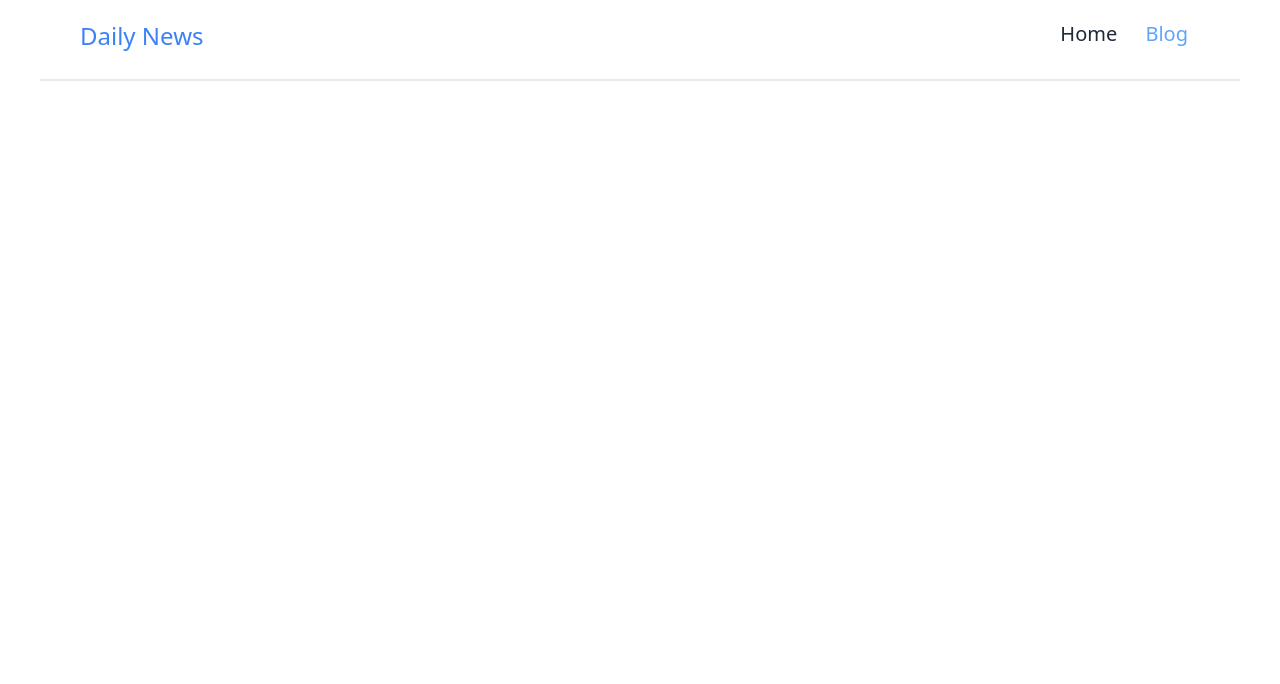
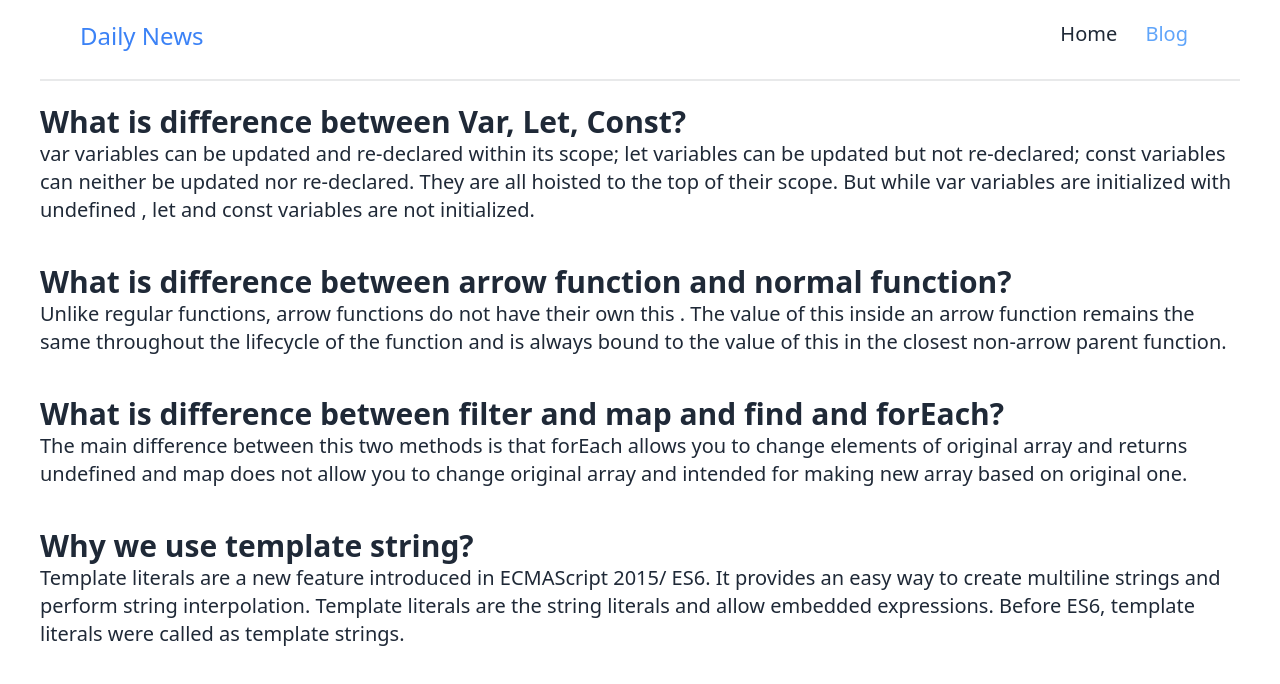
Before and after one commit to Al-Shaharia-Ifty/news-portal, a plain HTML site: page Blog.html in a window 1280 px wide. Drawn offline with nearby package versions, Linux system fonts and the light colour scheme.

Commit message:
blog are done

```diff
--- a/Blog.html
+++ b/Blog.html
@@ -25,5 +25,51 @@
       </div>
       <div class="divider lg:mx-10 mx-5"></div>
     </header>
+    <main>
+      <div class="mx-10">
+        <h2 class="text-3xl font-bold">
+          What is difference between Var, Let, Const?
+        </h2>
+        <p class="text-xl">
+          var variables can be updated and re-declared within its scope; let
+          variables can be updated but not re-declared; const variables can
+          neither be updated nor re-declared. They are all hoisted to the top of
+          their scope. But while var variables are initialized with undefined ,
+          let and const variables are not initialized.
+        </p>
+      </div>
+      <div class="mx-10 mt-10">
+        <h2 class="text-3xl font-bold">
+          What is difference between arrow function and normal function?
+        </h2>
+        <p class="text-xl">
+          Unlike regular functions, arrow functions do not have their own this .
+          The value of this inside an arrow function remains the same throughout
+          the lifecycle of the function and is always bound to the value of this
+          in the closest non-arrow parent function.
+        </p>
+      </div>
+      <div class="mx-10 mt-10">
+        <h2 class="text-3xl font-bold">
+          What is difference between filter and map and find and forEach?
+        </h2>
+        <p class="text-xl">
+          The main difference between this two methods is that forEach allows
+          you to change elements of original array and returns undefined and map
+          does not allow you to change original array and intended for making
+          new array based on original one.
+        </p>
+      </div>
+      <div class="mx-10 mt-10">
+        <h2 class="text-3xl font-bold">Why we use template string?</h2>
+        <p class="text-xl">
+          Template literals are a new feature introduced in ECMAScript 2015/
+          ES6. It provides an easy way to create multiline strings and perform
+          string interpolation. Template literals are the string literals and
+          allow embedded expressions. Before ES6, template literals were called
+          as template strings.
+        </p>
+      </div>
+    </main>
   </body>
 </html>
```
Also changed, not shown: Css/index.css (deleted).
